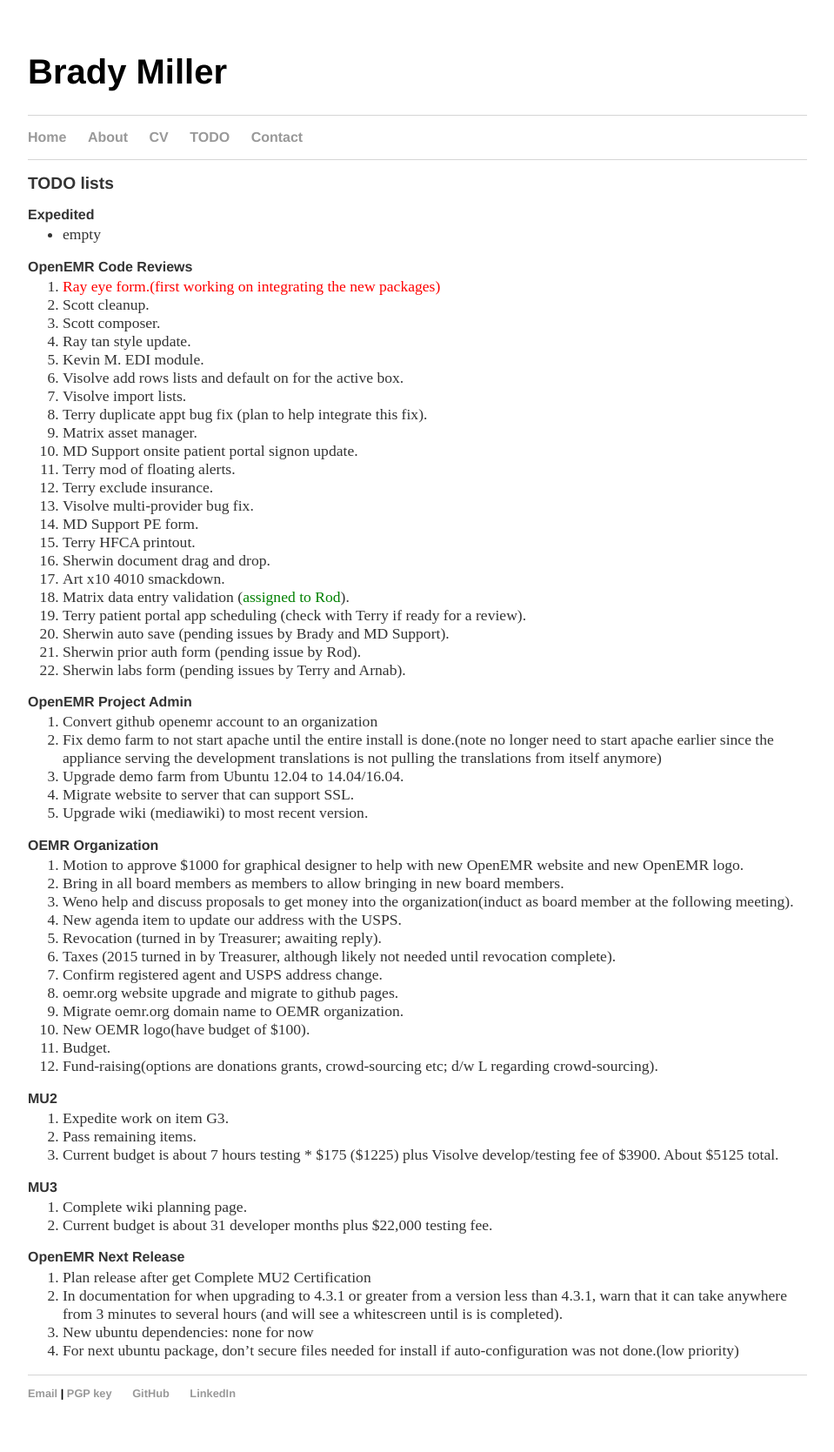
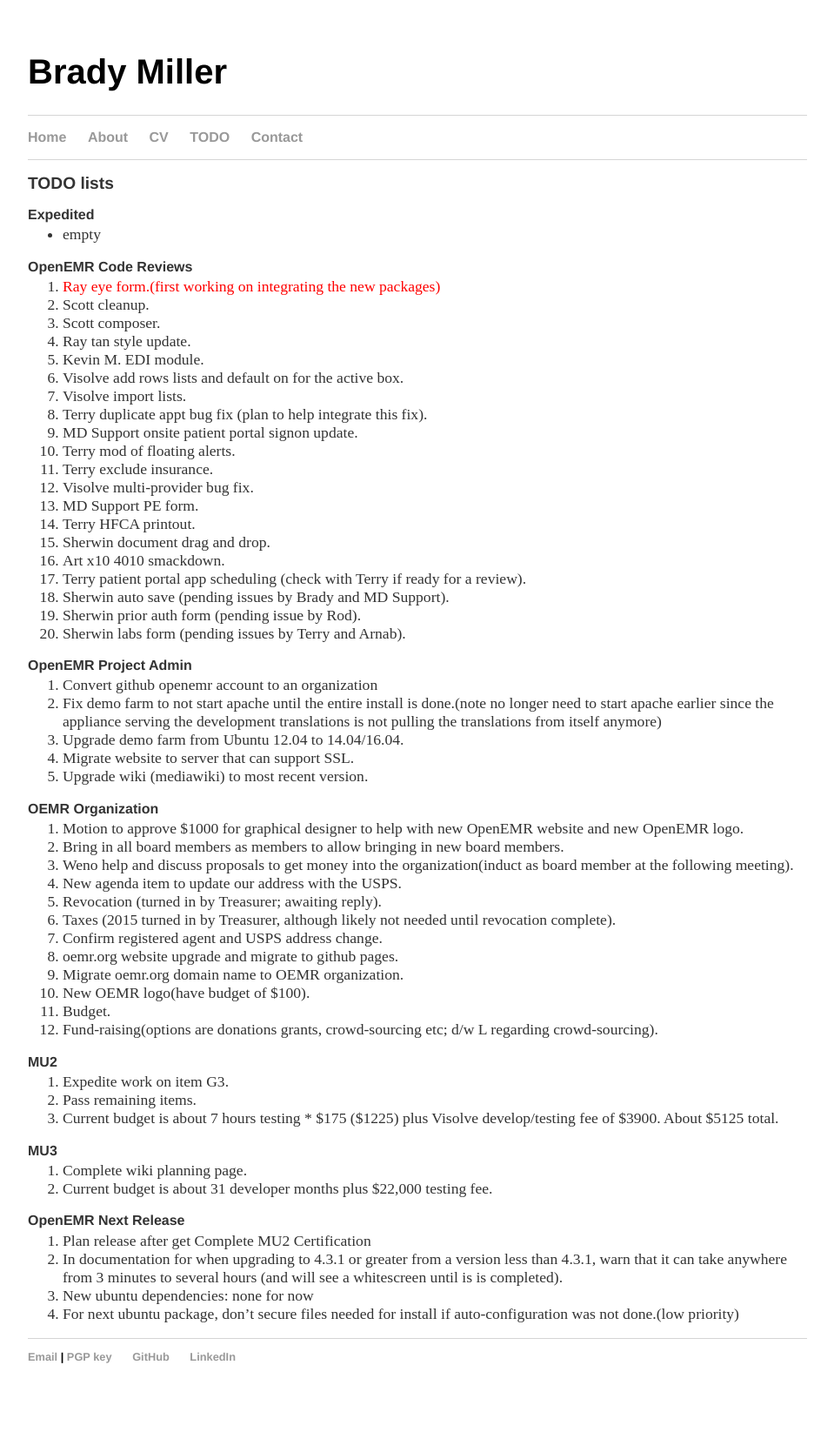
Before and after one commit to bradymiller/bradymiller.github.io, a Jekyll site: the page built from todo/index.md, in a window 1280 px wide. Shown: the whole page at 87% size, without its empty margins (160-1119 px from the left). Built offline with Jekyll 4.4.1, drawn with Linux system fonts in a browser that asks for light colours; after the commit the page ends 1627 px from its top, so only the background shows below that.

Commit message:
Update todo list

```diff
--- a/todo/index.md
+++ b/todo/index.md
@@ -15,7 +15,6 @@
 1. Visolve add rows lists and default on for the active box.
 1. Visolve import lists.
 1. Terry duplicate appt bug fix (plan to help integrate this fix).
-1. Matrix asset manager.
 1. MD Support onsite patient portal signon update.
 1. Terry mod of floating alerts.
 1. Terry exclude insurance.
@@ -24,7 +23,6 @@
 1. Terry HFCA printout.
 1. Sherwin document drag and drop.
 1. Art x10 4010 smackdown.
-1. Matrix data entry validation (<span style="color: green">assigned to Rod</span>).
 1. Terry patient portal app scheduling (check with Terry if ready for a review).
 1. Sherwin auto save (pending issues by Brady and MD Support).
 1. Sherwin prior auth form (pending issue by Rod).
```
